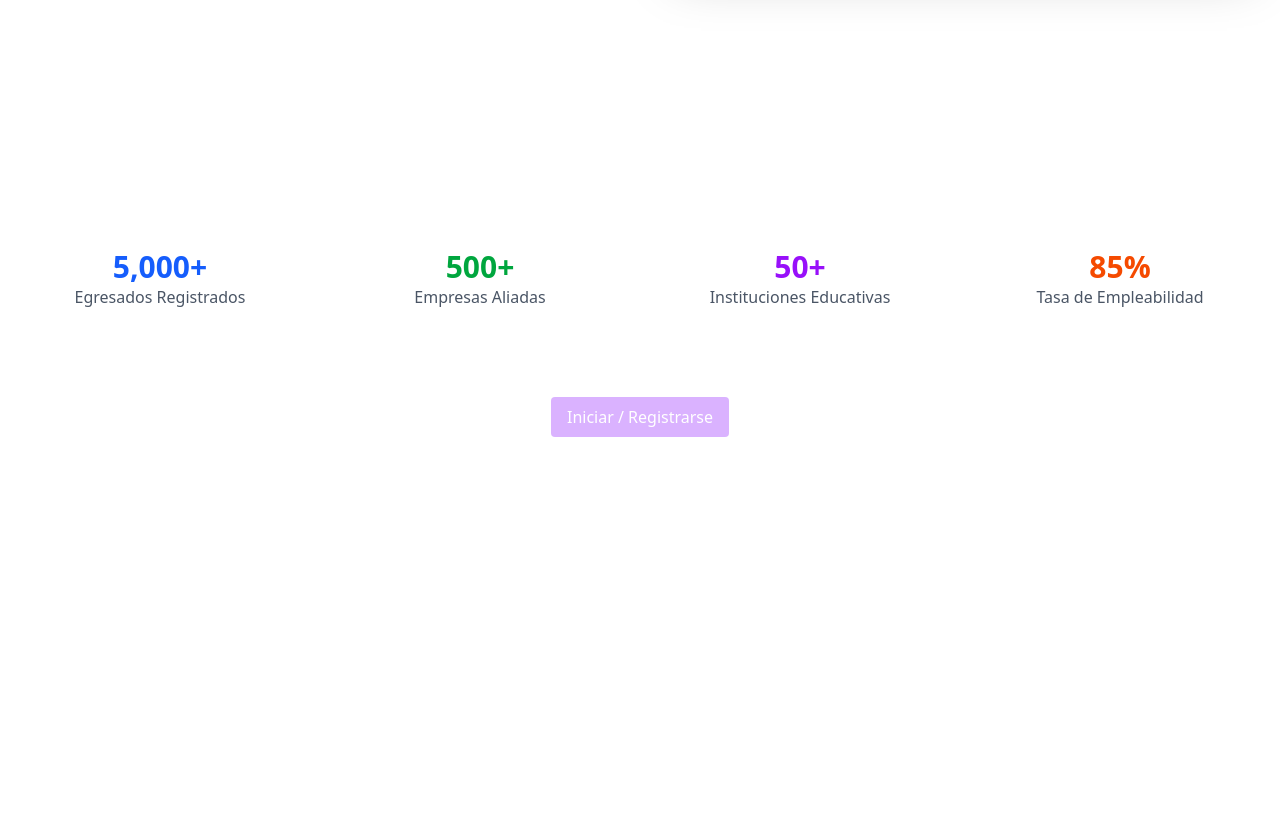
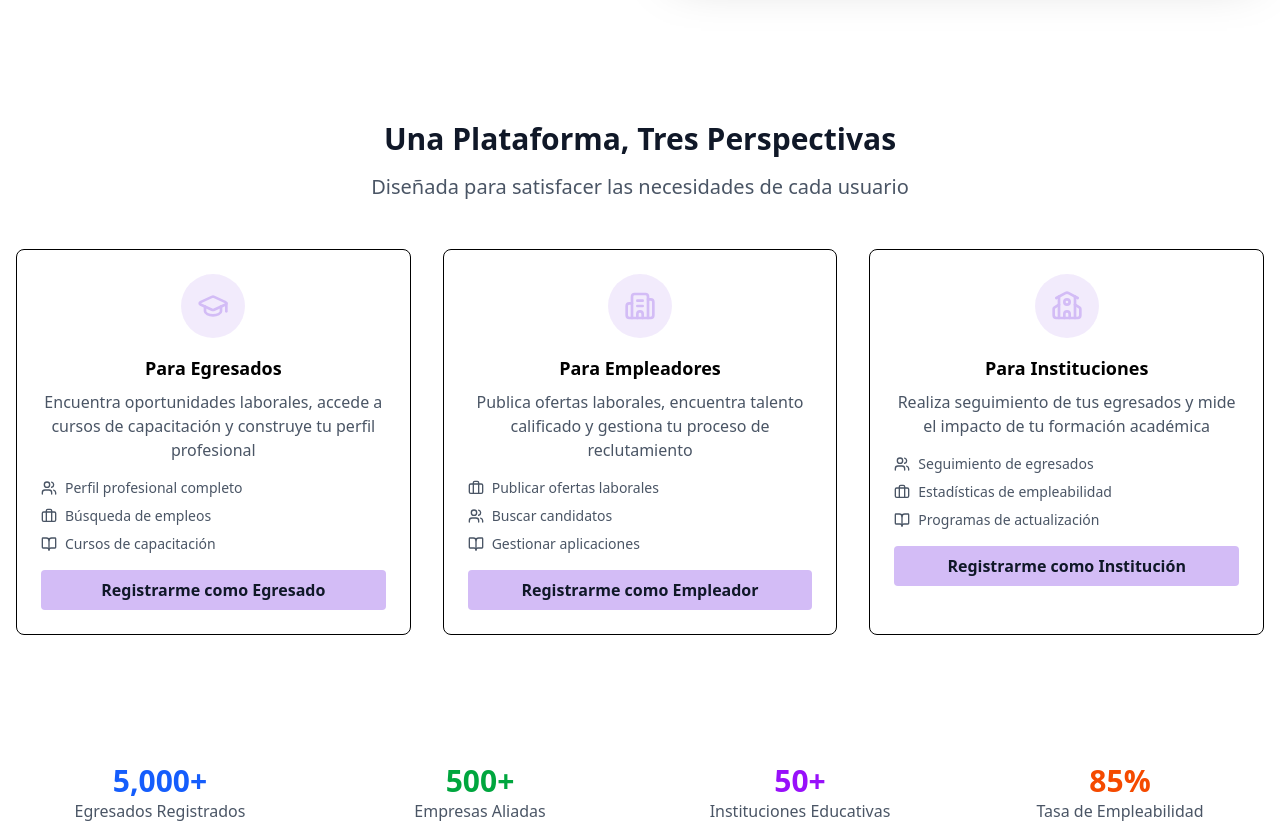
Before and after one commit to Leonardo-Rozza/Conexia, a React (Vite) app: page / in a window 1280 px wide. Shown: the part 640-1472 px from the top of the page. Before the commit the page ends 1077 px from the top, so only its background shows below. Built offline with nearby package versions, Linux system fonts and the light colour scheme.

Commit message:
modificando estilos en feature

```diff
--- a/src/components/Features.jsx
+++ b/src/components/Features.jsx
@@ -1,6 +1,6 @@
 import { useState } from "react";
 import { GraduationCap, Building2, School, Users, Briefcase, BookOpen } from "lucide-react";
-import { LoginModal } from "../components/LoginModal";
+import { LoginModal } from "../components/LoginModal"; // ajustá la ruta según tu proyecto
 
 export default function Features() {
   const [modalOpen, setModalOpen] = useState(false);
@@ -12,16 +12,118 @@ export default function Features() {
   };
 
   const handleLogin = (userData) => {
+    console.log("Usuario logueado:", userData);
     setModalOpen(false);
-    // Redirigir a instituciones
-    window.location.href = "/instituciones";
   };
 
   return (
     <div className="py-16 .bg-gradient-to-br from-purple-50/50 to-amber-50/50 dark:bg-gray-900">
       <div className="container mx-auto px-4">
-        {/* ...resto del código tal cual lo pasaste... */}
-        {/* Botón de modal ya llama handleOpenModal correctamente */}
+        {/* Título de la sección */}
+        <div className="text-center mb-12">
+          <h2 className="text-3xl font-bold text-gray-900 dark:text-white mb-4">
+            Una Plataforma, Tres Perspectivas
+          </h2>
+          <p className="text-xl text-gray-600 dark:text-gray-300">
+            Diseñada para satisfacer las necesidades de cada usuario
+          </p>
+        </div>
+
+        {/* Tarjetas */}
+        <div className="grid md:grid-cols-3 gap-8">
+          {/* Egresados */}
+          <div className="text-center border rounded-lg hover:shadow-lg transition-shadow p-6">
+            <div className="w-16 h-16 bg-[#d3bcf6]/30 dark:bg-[#d3bcf6]/20 rounded-full flex items-center justify-center mx-auto mb-4">
+              <GraduationCap className="h-8 w-8 text-[#d3bcf6] dark:text-[#d3bcf6]" />
+            </div>
+            <h3 className="text-lg font-bold mb-2">Para Egresados</h3>
+            <p className="text-gray-600 dark:text-gray-300 mb-4">
+              Encuentra oportunidades laborales, accede a cursos de capacitación y construye tu perfil profesional
+            </p>
+            <ul className="space-y-2 text-sm text-gray-600 dark:text-gray-300 mb-4">
+              <li className="flex items-center gap-2">
+                <Users className="h-4 w-4" />
+                Perfil profesional completo
+              </li>
+              <li className="flex items-center gap-2">
+                <Briefcase className="h-4 w-4" />
+                Búsqueda de empleos
+              </li>
+              <li className="flex items-center gap-2">
+                <BookOpen className="h-4 w-4" />
+                Cursos de capacitación
+              </li>
+            </ul>
+            <button
+              className="w-full py-2 rounded bg-[#d3bcf6] hover:bg-[#e3e6ba] text-gray-900 font-semibold transition"
+              onClick={() => handleOpenModal("graduate")}
+            >
+              Registrarme como Egresado
+            </button>
+          </div>
+
+          {/* Empleadores */}
+          <div className="text-center border rounded-lg hover:shadow-lg transition-shadow p-6">
+            <div className="w-16 h-16 bg-[#d3bcf6]/30 dark:bg-[#d3bcf6]/20 rounded-full flex items-center justify-center mx-auto mb-4">
+              <Building2 className="h-8 w-8 text-[#d3bcf6] dark:text-[#d3bcf6]" />
+            </div>
+            <h3 className="text-lg font-bold mb-2">Para Empleadores</h3>
+            <p className="text-gray-600 dark:text-gray-300 mb-4">
+              Publica ofertas laborales, encuentra talento calificado y gestiona tu proceso de reclutamiento
+            </p>
+            <ul className="space-y-2 text-sm text-gray-600 dark:text-gray-300 mb-4">
+              <li className="flex items-center gap-2">
+                <Briefcase className="h-4 w-4" />
+                Publicar ofertas laborales
+              </li>
+              <li className="flex items-center gap-2">
+                <Users className="h-4 w-4" />
+                Buscar candidatos
+              </li>
+              <li className="flex items-center gap-2">
+                <BookOpen className="h-4 w-4" />
+                Gestionar aplicaciones
+              </li>
+            </ul>
+            <button
+              className="w-full py-2 rounded bg-[#d3bcf6] hover:bg-[#e3e6ba] text-gray-900 font-semibold transition"
+              onClick={() => handleOpenModal("employer")}
+            >
+              Registrarme como Empleador
+            </button>
+          </div>
+
+          {/* Instituciones */}
+          <div className="text-center border rounded-lg hover:shadow-lg transition-shadow p-6">
+            <div className="w-16 h-16 bg-[#d3bcf6]/30 dark:bg-[#d3bcf6]/20 rounded-full flex items-center justify-center mx-auto mb-4">
+              <School className="h-8 w-8 text-[#d3bcf6] dark:text-[#d3bcf6]" />
+            </div>
+            <h3 className="text-lg font-bold mb-2">Para Instituciones</h3>
+            <p className="text-gray-600 dark:text-gray-300 mb-4">
+              Realiza seguimiento de tus egresados y mide el impacto de tu formación académica
+            </p>
+            <ul className="space-y-2 text-sm text-gray-600 dark:text-gray-300 mb-4">
+              <li className="flex items-center gap-2">
+                <Users className="h-4 w-4" />
+                Seguimiento de egresados
+              </li>
+              <li className="flex items-center gap-2">
+                <Briefcase className="h-4 w-4" />
+                Estadísticas de empleabilidad
+              </li>
+              <li className="flex items-center gap-2">
+                <BookOpen className="h-4 w-4" />
+                Programas de actualización
+              </li>
+            </ul>
+            <button
+              className="w-full py-2 rounded bg-[#d3bcf6] hover:bg-[#e3e6ba] text-gray-900 font-semibold transition"
+              onClick={() => handleOpenModal("institution")}
+            >
+              Registrarme como Institución
+            </button>
+          </div>
+        </div>
       </div>
 
       {/* Login Modal */}
--- a/src/components/HeroMain.jsx
+++ b/src/components/HeroMain.jsx
@@ -1,10 +1,8 @@
 import { useState } from "react";
 import { GraduationCap, Building2, School, ArrowRight } from "lucide-react";
-import { LoginModal } from "../components/LoginModal";
-import { useNavigate } from "react-router-dom";
+import { LoginModal } from "../components/LoginModal"; // ajustá la ruta según tu proyecto
 
-export default function HeroMain({ isMobile }) {
-  const navigate = useNavigate();
+export default function HeroMain({ onLogin, isMobile }) {
   const [isModalOpen, setIsModalOpen] = useState(false);
   const [userType, setUserType] = useState("graduate");
 
@@ -14,8 +12,8 @@ export default function HeroMain({ isMobile }) {
   };
 
   const handleLogin = (user) => {
+    onLogin(user); // mantiene tu función original
     setIsModalOpen(false);
-    navigate("/instituciones"); // Redirige a instituciones
   };
 
   return (
--- a/src/components/LoginModal.jsx
+++ b/src/components/LoginModal.jsx
@@ -1,10 +1,8 @@
 import React, { useState } from "react";
 import { GraduationCap, Building2, School } from "lucide-react";
-import { useNavigate } from "react-router-dom";
 import logoConexia from "../assets/logo-conexiaa.jpg";
 
 export function LoginModal({ isOpen, onClose, onLogin, userType }) {
-  const navigate = useNavigate();
   const [activeTab, setActiveTab] = useState("login");
   const [formData, setFormData] = useState({
     name: "",
@@ -17,6 +15,7 @@ export function LoginModal({ isOpen, onClose, onLogin, userType }) {
 
   if (!isOpen) return null;
 
+  // Configuración según tipo de usuario
   const getUserTypeConfig = () => {
     switch (userType) {
       case "graduate":
@@ -39,26 +38,20 @@ export function LoginModal({ isOpen, onClose, onLogin, userType }) {
 
   const handleSubmit = (e) => {
     e.preventDefault();
-
-    console.log("EL SUBMIT SE EJECUTÓ"); // 🔥 ESTE ES EL TEST IMPORTANTE
-
     const userData = {
+      id: Math.random().toString(36).substr(2, 9),
       name: formData.name || "Usuario Demo",
       email: formData.email || "demo@ejemplo.com"
     };
-
     onLogin(userData);
     setFormData({ name: "", email: "", password: "", company: "", position: "", institution: "" });
-
     onClose();
-
-    navigate("/instituciones"); // Redirige a instituciones
   };
 
   return (
     <div className="fixed inset-0 flex items-center justify-center bg-black/50 z-50">
       <div className="bg-white dark:bg-gray-800 rounded-lg w-full max-w-md p-6 relative">
-
+        {/* Header */}
         <div className="flex items-center justify-center gap-2 mb-4">
           <img src={logoConexia} alt="Conexia" className="h-12 w-12" />
           <span className="text-2xl font-bold conexia-gradient">Conexia</span>
@@ -74,6 +67,7 @@ export function LoginModal({ isOpen, onClose, onLogin, userType }) {
           </div>
         </div>
 
+        {/* Tabs */}
         <div className="flex mb-4 gap-2">
           <button
             className={`flex-1 py-2 text-center transition
@@ -96,6 +90,7 @@ export function LoginModal({ isOpen, onClose, onLogin, userType }) {
           </button>
         </div>
 
+        {/* Formularios */}
         {activeTab === "login" ? (
           <form onSubmit={handleSubmit} className="space-y-4">
             <div>
@@ -145,6 +140,44 @@ export function LoginModal({ isOpen, onClose, onLogin, userType }) {
               />
             </div>
 
+            {userType === "employer" && (
+              <>
+                <div>
+                  <label className="block text-sm mb-1">Empresa</label>
+                  <input
+                    type="text"
+                    className="w-full border px-3 py-2 rounded"
+                    placeholder="Nombre de tu empresa"
+                    value={formData.company}
+                    onChange={e => handleInputChange("company", e.target.value)}
+                  />
+                </div>
+                <div>
+                  <label className="block text-sm mb-1">Cargo</label>
+                  <input
+                    type="text"
+                    className="w-full border px-3 py-2 rounded"
+                    placeholder="Tu cargo en la empresa"
+                    value={formData.position}
+                    onChange={e => handleInputChange("position", e.target.value)}
+                  />
+                </div>
+              </>
+            )}
+
+            {userType === "institution" && (
+              <div>
+                <label className="block text-sm mb-1">Institución</label>
+                <input
+                  type="text"
+                  className="w-full border px-3 py-2 rounded"
+                  placeholder="Nombre de la institución"
+                  value={formData.institution}
+                  onChange={e => handleInputChange("institution", e.target.value)}
+                />
+              </div>
+            )}
+
             <div>
               <label className="block text-sm mb-1">Contraseña</label>
               <input
@@ -162,6 +195,7 @@ export function LoginModal({ isOpen, onClose, onLogin, userType }) {
           </form>
         )}
 
+        {/* Cerrar */}
         <button
           onClick={onClose}
           className="absolute top-2 right-2 text-gray-500 hover:text-gray-700"
```
Also changed, not shown: src/components/Header.jsx (+67 -15 lines), src/App.jsx (line endings or trailing spaces).
